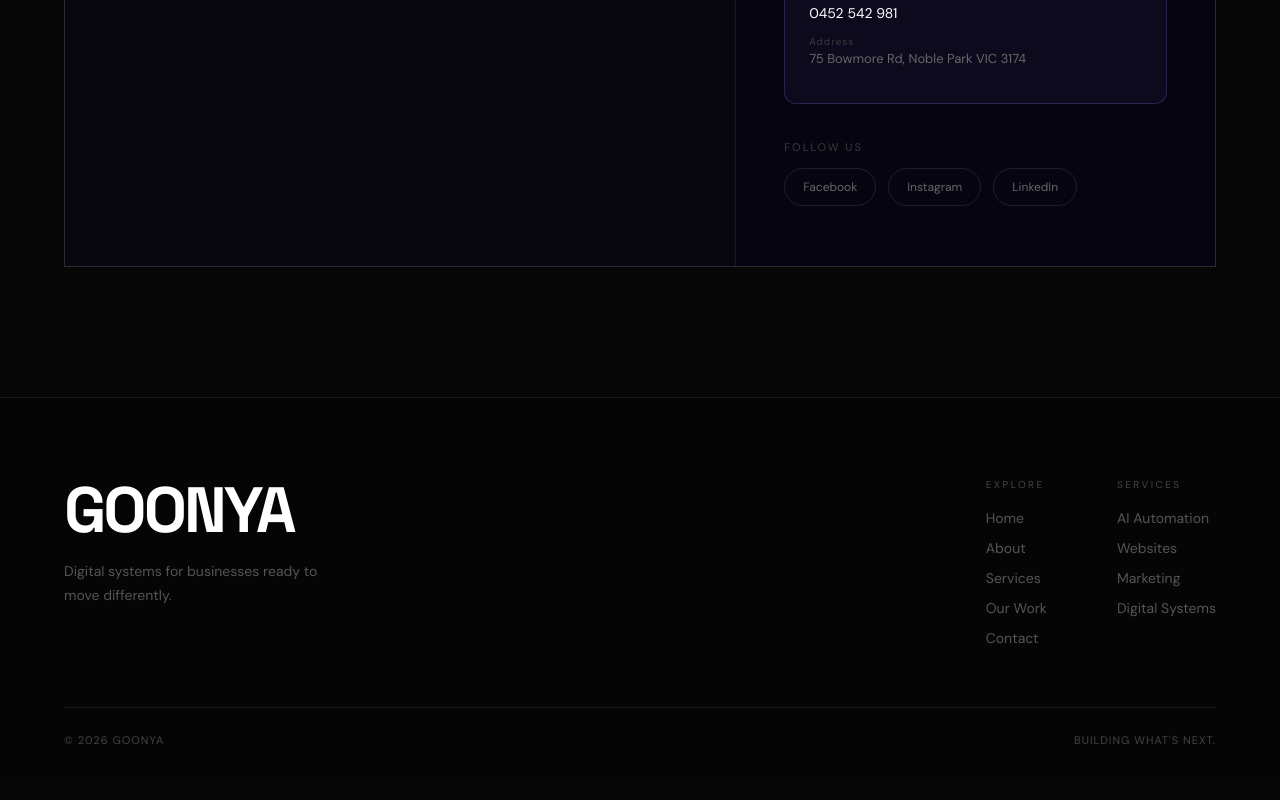
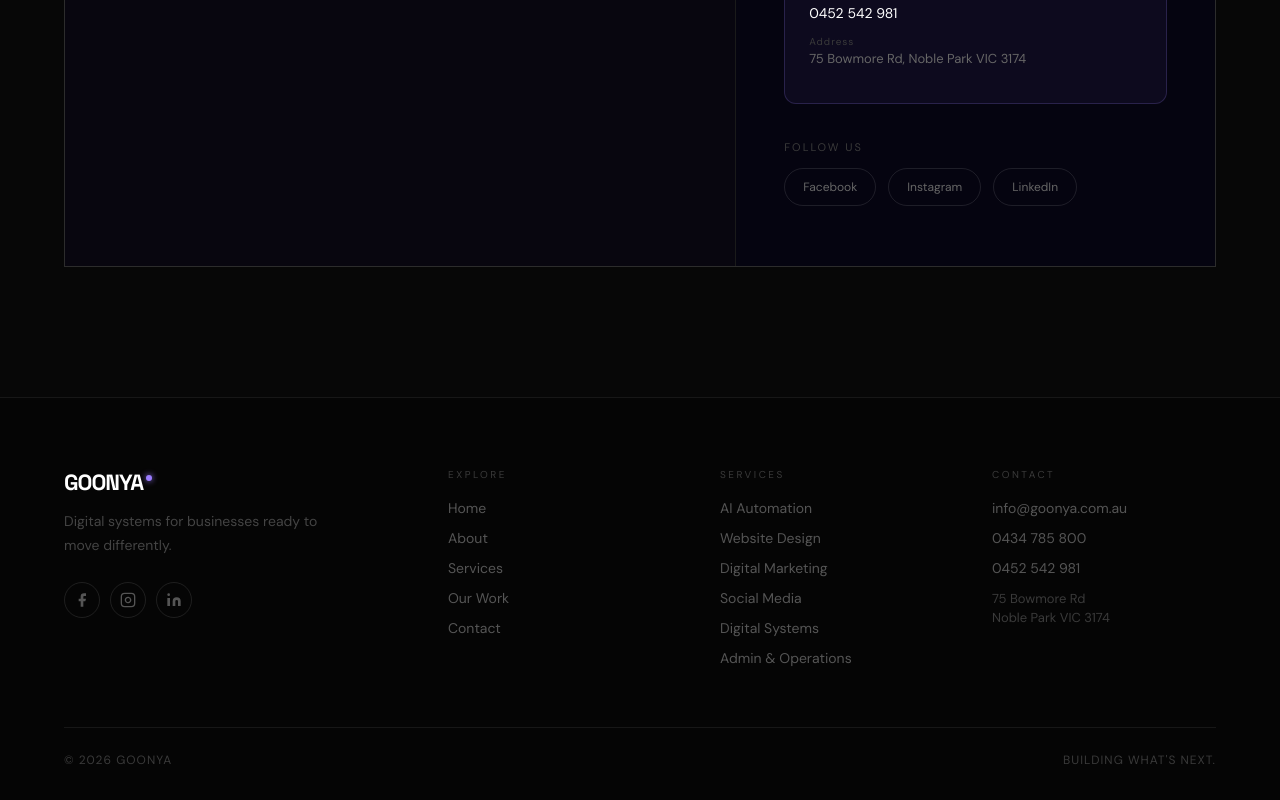
Before and after one commit to Utsava19/goonya.com.au, a React (Vite) app: page /contact in a window 1280 px wide. Shown: the part 1126-1926 px from the top of the page. Built offline with nearby package versions, Linux system fonts and the light colour scheme; the HTML template or start-up script is replaced by a standard one.

Commit message:
Refactor Footer component structure and styles

```diff
--- a/src/components/Footer.jsx
+++ b/src/components/Footer.jsx
@@ -1,52 +1,159 @@
 import { Link } from "react-router-dom";
 
-function Footer() {
+export default function Footer() {
+  const A = "#9b7cff";
+  const L = "rgba(255,255,255,.07)";
+
+  const socials = [
+    { name:"Facebook",  href:"https://facebook.com",  icon:(
+      <svg width="16" height="16" viewBox="0 0 24 24" fill="currentColor">
+        <path d="M18 2h-3a5 5 0 0 0-5 5v3H7v4h3v8h4v-8h3l1-4h-4V7a1 1 0 0 1 1-1h3z"/>
+      </svg>
+    )},
+    { name:"Instagram", href:"https://instagram.com", icon:(
+      <svg width="16" height="16" viewBox="0 0 24 24" fill="none" stroke="currentColor" strokeWidth="2">
+        <rect x="2" y="2" width="20" height="20" rx="5" ry="5"/>
+        <path d="M16 11.37A4 4 0 1 1 12.63 8 4 4 0 0 1 16 11.37z"/>
+        <line x1="17.5" y1="6.5" x2="17.51" y2="6.5"/>
+      </svg>
+    )},
+    { name:"LinkedIn",  href:"https://linkedin.com",  icon:(
+      <svg width="16" height="16" viewBox="0 0 24 24" fill="currentColor">
+        <path d="M16 8a6 6 0 0 1 6 6v7h-4v-7a2 2 0 0 0-2-2 2 2 0 0 0-2 2v7h-4v-7a6 6 0 0 1 6-6z"/>
+        <rect x="2" y="9" width="4" height="12"/>
+        <circle cx="4" cy="4" r="2"/>
+      </svg>
+    )},
+  ];
+
   return (
-    <footer className="footer">
+    <footer style={{ background:"#050505", borderTop:`1px solid ${L}`, padding:"70px 5vw 32px" }}>
 
-      <div className="footer-top">
+      <div style={{ display:"grid", gridTemplateColumns:"1.5fr 1fr 1fr 1fr",
+        gap:"48px", marginBottom:"60px" }} className="footer-grid">
 
+        {/* brand */}
         <div>
-          <div className="footer-brand">
+          <div style={{ fontFamily:"'Space Grotesk',sans-serif", fontSize:"22px",
+            fontWeight:700, letterSpacing:"-1px", color:"white", marginBottom:"14px",
+            display:"flex", alignItems:"center", gap:"3px" }}>
             GOONYA
+            <span style={{ width:"6px", height:"6px", borderRadius:"50%",
+              background:A, boxShadow:`0 0 6px ${A}`, marginBottom:"8px" }}/>
           </div>
-
-          <p>
-            Digital systems for businesses
-            ready to move differently.
+          <p style={{ color:"#444", fontSize:"14px", lineHeight:1.7,
+            maxWidth:"260px", marginBottom:"24px" }}>
+            Digital systems for businesses ready to move differently.
           </p>
+          {/* socials */}
+          <div style={{ display:"flex", gap:"10px" }}>
+            {socials.map(({name,href,icon}) => (
+              <a key={name} href={href} target="_blank" rel="noreferrer"
+                title={name} style={{
+                  width:"36px", height:"36px", borderRadius:"50%",
+                  border:`1px solid rgba(255,255,255,.1)`,
+                  display:"flex", alignItems:"center", justifyContent:"center",
+                  color:"#555", textDecoration:"none",
+                  transition:"color .2s, border-color .2s, background .2s",
+                }}
+                onMouseEnter={e=>{ e.currentTarget.style.color="white"; e.currentTarget.style.borderColor="rgba(255,255,255,.3)"; e.currentTarget.style.background="rgba(255,255,255,.06)"; }}
+                onMouseLeave={e=>{ e.currentTarget.style.color="#555"; e.currentTarget.style.borderColor="rgba(255,255,255,.1)"; e.currentTarget.style.background="transparent"; }}>
+                {icon}
+              </a>
+            ))}
+          </div>
         </div>
 
-        <div className="footer-links">
-
-          <div>
-            <small>EXPLORE</small>
-            <Link to="/">Home</Link>
-            <Link to="/about">About</Link>
-            <Link to="/services">Services</Link>
-            <Link to="/our-work">Our Work</Link>
-            <Link to="/contact">Contact</Link>
+        {/* explore */}
+        <div>
+          <div style={{ fontSize:"10px", letterSpacing:"2.5px", color:"#3a3a3a",
+            marginBottom:"18px" }}>EXPLORE</div>
+          <div style={{ display:"flex", flexDirection:"column", gap:"12px" }}>
+            {[
+              {name:"Home",     path:"/"},
+              {name:"About",    path:"/about"},
+              {name:"Services", path:"/services"},
+              {name:"Our Work", path:"/our-work"},
+              {name:"Contact",  path:"/contact"},
+            ].map(l => (
+              <Link key={l.path} to={l.path} style={{
+                fontSize:"14px", color:"#555", textDecoration:"none",
+                transition:"color .2s" }}
+                onMouseEnter={e=>e.target.style.color="white"}
+                onMouseLeave={e=>e.target.style.color="#555"}>
+                {l.name}
+              </Link>
+            ))}
           </div>
-
-          <div>
-            <small>SERVICES</small>
-            <span>AI Automation</span>
-            <span>Websites</span>
-            <span>Marketing</span>
-            <span>Digital Systems</span>
-          </div>
-
         </div>
 
+        {/* services */}
+        <div>
+          <div style={{ fontSize:"10px", letterSpacing:"2.5px", color:"#3a3a3a",
+            marginBottom:"18px" }}>SERVICES</div>
+          <div style={{ display:"flex", flexDirection:"column", gap:"12px" }}>
+            {["AI Automation","Website Design","Digital Marketing","Social Media","Digital Systems","Admin & Operations"].map(s => (
+              <Link key={s} to="/services" style={{
+                fontSize:"14px", color:"#555", textDecoration:"none",
+                transition:"color .2s" }}
+                onMouseEnter={e=>e.target.style.color="white"}
+                onMouseLeave={e=>e.target.style.color="#555"}>
+                {s}
+              </Link>
+            ))}
+          </div>
+        </div>
+
+        {/* contact */}
+        <div>
+          <div style={{ fontSize:"10px", letterSpacing:"2.5px", color:"#3a3a3a",
+            marginBottom:"18px" }}>CONTACT</div>
+          <div style={{ display:"flex", flexDirection:"column", gap:"12px" }}>
+            <a href="mailto:info@goonya.com.au" style={{ fontSize:"14px", color:"#555",
+              textDecoration:"none", transition:"color .2s" }}
+              onMouseEnter={e=>e.target.style.color="white"}
+              onMouseLeave={e=>e.target.style.color="#555"}>
+              info@goonya.com.au
+            </a>
+            <a href="tel:0434785800" style={{ fontSize:"14px", color:"#555",
+              textDecoration:"none", transition:"color .2s" }}
+              onMouseEnter={e=>e.target.style.color="white"}
+              onMouseLeave={e=>e.target.style.color="#555"}>
+              0434 785 800
+            </a>
+            <a href="tel:0452542981" style={{ fontSize:"14px", color:"#555",
+              textDecoration:"none", transition:"color .2s" }}
+              onMouseEnter={e=>e.target.style.color="white"}
+              onMouseLeave={e=>e.target.style.color="#555"}>
+              0452 542 981
+            </a>
+            <div style={{ fontSize:"13px", color:"#3a3a3a", lineHeight:1.5 }}>
+              75 Bowmore Rd<br/>Noble Park VIC 3174
+            </div>
+          </div>
+        </div>
       </div>
 
-      <div className="footer-bottom">
-        <span>© 2026 GOONYA</span>
-        <span>BUILDING WHAT'S NEXT.</span>
+      {/* bottom */}
+      <div style={{ paddingTop:"24px", borderTop:`1px solid ${L}`,
+        display:"flex", justifyContent:"space-between", alignItems:"center",
+        flexWrap:"wrap", gap:"12px" }}>
+        <span style={{ fontSize:"12px", color:"#3a3a3a", letterSpacing:"1px" }}>
+          © 2026 GOONYA
+        </span>
+        <span style={{ fontSize:"12px", color:"#3a3a3a", letterSpacing:"1px" }}>
+          BUILDING WHAT'S NEXT.
+        </span>
       </div>
 
+      <style>{`
+        @media(max-width:850px){
+          .footer-grid{grid-template-columns:1fr 1fr !important; gap:32px !important;}
+        }
+        @media(max-width:480px){
+          .footer-grid{grid-template-columns:1fr !important;}
+        }
+      `}</style>
     </footer>
   );
 }
-
-export default Footer;
```
